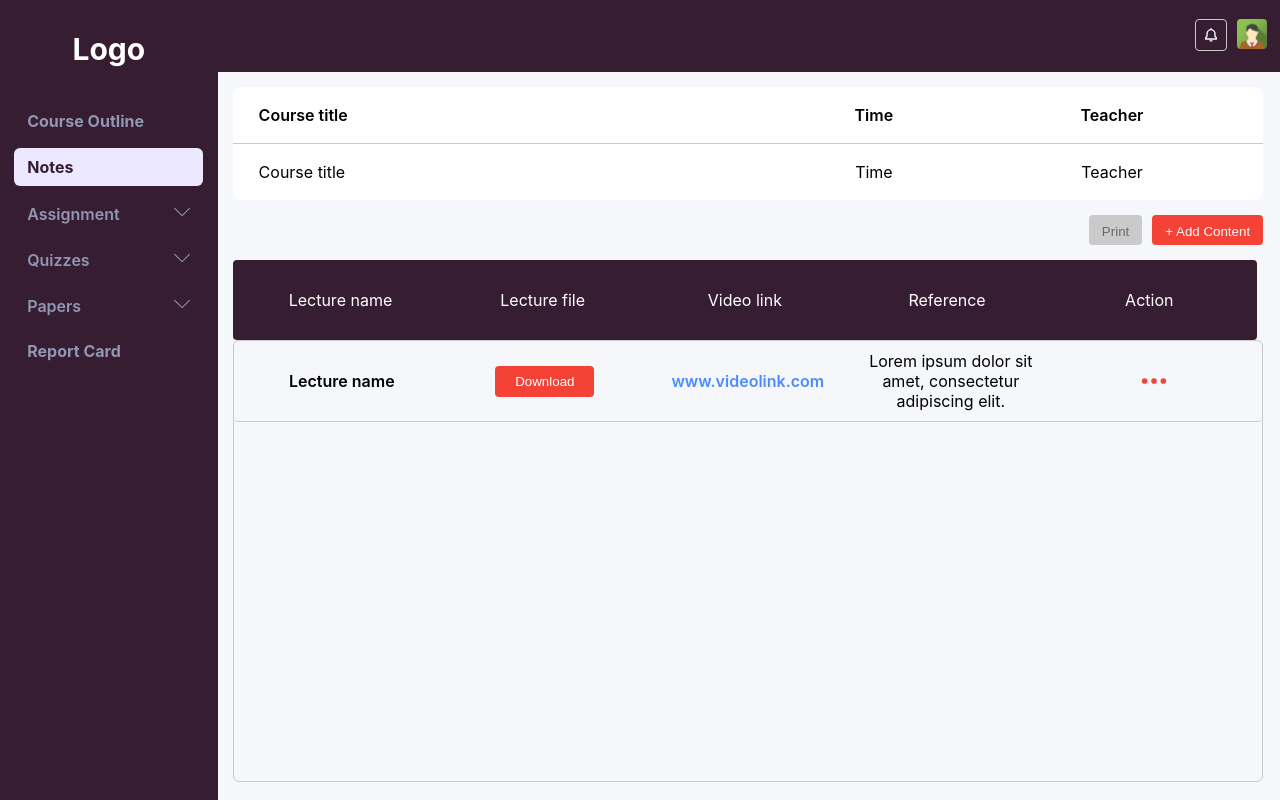
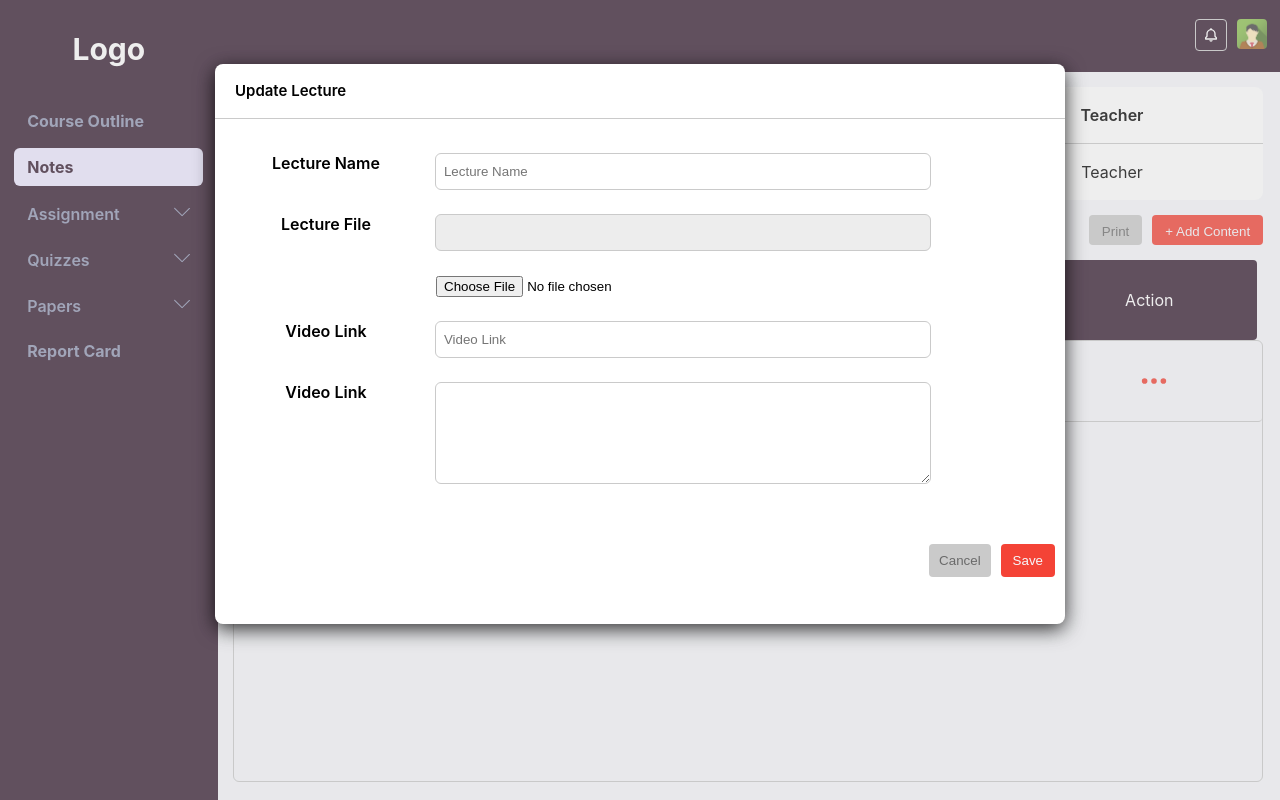
Before and after one commit to adnanabrar786/LMS-Teacher-Dashboard-Course-Outline, a React (Create React App) app: page /notes in a window 1280 px wide. Both pictures are taken after a click on the button "+ Add Content". Built offline with nearby package versions, Linux system fonts and the light colour scheme.

Commit message:
add notes modal

```diff
--- /dev/null
+++ b/src/components/Notesmodal.jsx
@@ -0,0 +1,76 @@
+import React, { useState } from 'react';
+import "../styles/components/notesmodal.scss";
+
+const Notesmodal = ({ modalOpen, setModalOpen }) => {
+    const [selectedImage, setSelectedImage] = useState(null);
+    // const [selectedBook, setSelectedBook] = useState(null);
+
+    return (
+        <div>
+            {modalOpen &&
+                <>
+                    <div className="nodemodal_modalBackground">
+                        <div className="nodemodal_modalContainer">
+                            <div className="nodemodal_modal_header" >
+                                <h2 className="heading">Update Lecture</h2>
+                            </div>
+
+                            <div className="nodemodal_modal_detail">
+                                <div className="nodemodal_input_wrapper">
+                                    <div className="nodemodal_input_name">Lecture Name</div>
+                                    <div className="nodemodal_input_div"><input type="text" placeholder='Lecture Name' /> </div>
+                                </div>
+                                {/* <div className="library_input_wrapper">
+                                    <div className="library_input_name">Author Name</div>
+                                    <div className="library_input_div"><input type="text" placeholder='Author' /> </div>
+                                </div> */}
+
+
+                                {/*image add optional */}
+                                <div className="nodemodal_image_wrapper">
+                                    <div className="nodemodal_image_name">Lecture File</div>
+                                    <div className="nodemodal_image_div"><input type="text" placeholder={selectedImage} /> </div>
+                                </div>
+
+                                <div className="upload_image_button_div">
+                                    <input
+                                        type="file"
+                                        name="myImage"
+                                        onChange={(event) => {
+                                            console.log(event.target.files[0]);
+                                            console.log(event.target.files[0].name);
+                                            setSelectedImage(event.target.files[0].name);
+                                        }}
+                                    />
+                                </div>
+
+                                <div className="nodemodal_input_wrapper">
+                                    <div className="nodemodal_input_name">Video Link</div>
+                                    <div className="nodemodal_input_div"><input type="text" placeholder='Video Link' /> </div>
+                                </div>
+
+                                <div className="nodemodal_text_area_wrapper">
+                                    <div className="nodemodal_input_name">Video Link</div>
+                                    <div className="nodemodal_input_div">
+                                        <textarea></textarea>
+                                    </div>
+                                </div>
+                            </div>
+
+                            <div className="nodemodal_bottom_button_wrapper">
+                                <button className="nodemodal_cancel_btn" onClick={() => setModalOpen(false)}>Cancel</button>
+                                <button className="nodemodal_save_btn">Save</button>
+                            </div>
+
+                        </div>
+                    </div>
+                    <div className="nodemodal_modal_background_Shadow">
+
+                    </div>
+                </>
+            }
+        </div>
+    )
+}
+
+export default Notesmodal;
--- a/src/pages/Notes.jsx
+++ b/src/pages/Notes.jsx
@@ -1,13 +1,18 @@
-import React from 'react';
+import React, { useState } from 'react';
 import "../styles/pages/notes.scss";
 import "../styles/components.scss";
 import { BsThreeDots } from 'react-icons/bs';
 import { TbEdit } from 'react-icons/tb';
 import { AiTwotoneDelete } from 'react-icons/ai';
+import Notesmodal from '../components/Notesmodal';
 
 const Notes = () => {
+
+  const [modalOpen, setModalOpen] = useState(false);
+
   return (
     <div className="notes_wrapper">
+      <Notesmodal modalOpen={modalOpen} setModalOpen={setModalOpen} />
       <div className='courseOutline_course_wrapper'>
         <div className='courseOutline_course_header'>
           <div className='courseOutline_course_title'>Course title</div>
@@ -27,7 +32,8 @@ const Notes = () => {
 
       <div className="notes_button_wrapper">
         <button className="notes_print_btn">Print</button>
-          <button className="notes_add_btn">+ Add Content</button>
+        <button className="notes_add_btn"
+          onClick={() => { setModalOpen(true) }}>+ Add Content</button>
       </div>
 
       <div className="notes_header_wrapper">
@@ -53,12 +59,6 @@ const Notes = () => {
             </div>
           </div>
         </div>
-
-
-
-
-
-
       </div>
           </div>
   )
--- a/src/pages/reportcard/Reportcard.jsx
+++ b/src/pages/reportcard/Reportcard.jsx
@@ -30,9 +30,11 @@ const Reportcard = () => {
           <option>Final Term</option>
           <option>Monthly</option>
         </select>
+        <Link to="/report/generate/?title=Generate Report Card" className="reportCard_link">
           <button>
-            <Link to="/report/generate/?title=Generate Report Card" className="reportCard_link">Generate Report Card</Link>
+            Generate Report Card
           </button>
+        </Link>
       </div>
 
       <div className="reportCard_header_wrapper">
--- /dev/null
+++ b/src/styles/components/notesmodal.scss
@@ -0,0 +1,179 @@
+@import "../variable.scss";
+
+.nodemodal_modal_background_Shadow {
+    width: 100vw;
+    height: 100vh;
+    background-color: rgba(200, 200, 200);
+    position: fixed;
+    left: 0%;
+    z-index: 50;
+    top: 0;
+    opacity: 0.3;
+}
+
+.nodemodal_modalBackground {
+    width: 100vw;
+    height: 100vh;
+    position: fixed;
+    display: flex;
+    justify-content: center;
+    left: 0%;
+    z-index: 100;
+    top: 0;
+
+    .nodemodal_modalContainer {
+        position: fixed;
+        top: 8vh;
+        width: 35%;
+        max-width: 850px;
+        height: 70vh;
+        background-color: white;
+        // box-shadow: rgba(0, 0, 0, 0.35) 0px 5px 15px;
+        box-shadow: rgba(0, 0, 0, 0.8) 0px 5px 20px;
+        display: flex;
+        flex-direction: column;
+        border-radius: 8px;
+
+        .nodemodal_modal_header {
+            padding: 5px 0px 5px 20px;
+            border-bottom: 1px solid $grey;
+            .heading {
+                font-size: 15px;
+                font-weight: 600;
+            }
+        }
+
+        .nodemodal_modal_detail {
+            margin-top: 10px;
+            .nodemodal_input_wrapper {
+                margin-top: 3vh;
+                display: flex;
+                width: 95%;
+                padding-left: 10px;
+                .nodemodal_input_name {
+                    text-align: center;
+                    width: 25%;
+                    font-weight: 600;
+                }
+                .nodemodal_input_div {
+                    margin-left: 1%;
+                    width: 74%;
+                    input {
+                        padding: 10px 8px;
+                        width: 80%;
+                        border: 1px solid $grey;
+                        outline: none;
+                        border-radius: 6px;
+                    }
+                }
+            }
+
+            .nodemodal_image_wrapper {
+                margin-top: 3vh;
+                display: flex;
+                width: 95%;
+                padding-left: 10px;
+                .nodemodal_image_name {
+                    text-align: center;
+                    width: 25%;
+                    font-weight: 600;
+                    // span {
+                    //     font-size: 12px;
+                    // }
+                }
+                .nodemodal_image_div {
+                    margin-left: 1%;
+                    width: 74%;
+                    input {
+                        background-color: #cacaca;
+                        color: #ededed;
+
+                        background-color: #ededed;
+                        color: #918787;
+                        padding: 10px 8px;
+                        width: 80%;
+                        border: 1px solid $grey;
+                        outline: none;
+                        border-radius: 6px;
+                    }
+                }
+            }
+
+            .upload_image_button_div {
+                margin-top: 3vh;
+                input {
+                    margin-left: 26%;
+                    width: 74%;
+                }
+            }
+
+            .nodemodal_text_area_wrapper {
+                margin-top: 3vh;
+                display: flex;
+                width: 95%;
+                padding-left: 10px;
+                .nodemodal_input_name {
+                    text-align: center;
+                    width: 25%;
+                    font-weight: 600;
+                }
+                .nodemodal_input_div {
+                    margin-left: 1%;
+                    width: 74%;
+                    textarea {
+                        padding: 10px 8px;
+                        width: 80%;
+                        height: 80px;
+                        border: 1px solid $grey;
+                        outline: none;
+                        border-radius: 6px;
+                    }
+                }
+            }
+        }
+
+        .nodemodal_bottom_button_wrapper {
+            margin-top: 7vh;
+            display: flex;
+            justify-content: flex-end;
+
+            button {
+                margin-right: 10px;
+                font-weight: 500;
+                border: none;
+                background-color: $grey;
+                color: #6a6a6a;
+                border-radius: 4px;
+                cursor: pointer;
+            }
+
+            .nodemodal_cancel_btn {
+                padding: 7px 10px;
+                background-color: $grey;
+                color: #6a6a6a;
+            }
+            .nodemodal_save_btn {
+                padding: 9px 12px;
+                background-color: #f44336;
+                color: #f6f7fb;
+            }
+        }
+    }
+}
+
+@media (max-width: 1300px) {
+    .nodemodal_modalBackground {
+        .nodemodal_modalContainer {
+            width: 80%;
+            // height: 78vh;
+        }
+    }
+}
+
+@media (max-width: 480px) {
+    .nodemodal_modalBackground {
+        .nodemodal_modalContainer {
+            width: 90%;
+        }
+    }
+}
--- a/src/styles/pages/reportcard/reportcard.scss
+++ b/src/styles/pages/reportcard/reportcard.scss
@@ -10,16 +10,17 @@
         display: flex;
         justify-content: space-between;
 
+        .reportCard_link {
+            text-decoration: none;
+
             button {
                 padding: 9px 13px;
                 font-weight: 500;
                 border: none;
                 border-radius: 4px;
                 cursor: pointer;
+                color: $white;
                 background-color: #f44336;
-            .reportCard_link {
-                text-decoration: none;
-                color: $white;
             }
         }
 
```
Lines whose indentation alone changed are shown as unchanged.
